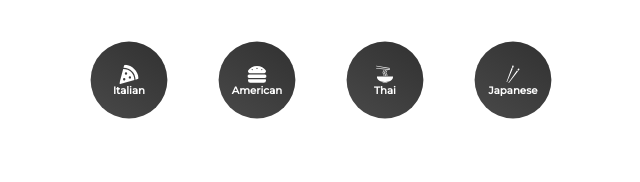
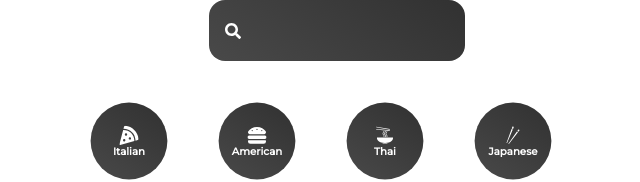
Before and after one commit to H4K3R13/Recipe-ReactApp, a React (Create React App) app: page /searched/1 in a window 1280 px wide. Shown: the top 182 px of the page, without its empty margins (303-943 px from the left). Built offline with nearby package versions, Linux system fonts and the light colour scheme; no server answers.

Commit message:
Search Bar 🔎

```diff
--- a/src/App.js
+++ b/src/App.js
@@ -1,10 +1,12 @@
 import Pages from './pages/Pages';
 import Category from './components/Category';
 import { BrowserRouter } from 'react-router-dom';
+import Search from './components/Search';
 function App() {
   return (
     <div className="App">
       <BrowserRouter>
+        <Search/>
         <Category/>
         <Pages/>
       </BrowserRouter>
--- /dev/null
+++ b/src/components/Search.jsx
@@ -0,0 +1,51 @@
+import styled from "styled-components"
+import {useState} from 'react';
+import { FaSearch } from "react-icons/fa";
+import { useNavigate } from "react-router-dom";
+function Search() {
+
+    const [input, setInput] = useState("");
+    const navigate = useNavigate();
+
+    const submitHandler = (e) =>{
+        e.preventDefault();
+        navigate("/searched/"+input);
+    };
+  return (
+   <FromStyle onSubmit={submitHandler}>
+    <div>
+    <FaSearch></FaSearch>
+    <input onChange={(e) => setInput(e.target.value)}  type="text" value={input} />
+    </div>
+   </FromStyle>
+  );
+}
+
+const FromStyle = styled.form`
+    margin:0rem 20rem;
+
+    div{
+        position: relative;
+        width:100%;
+    }
+    input{
+        border:none;
+        background: linear-gradient(35deg, #494949, #313131);
+        font-size: 1.5rem;
+        color:white;
+        padding: 1rem 3rem;
+        border: none;
+        border-radius: 1rem;
+        outline: none;
+        width:100%;
+    }
+    svg{
+        position:absolute;
+        top:50%;
+        left:0%;
+        transform:translate(100%,-50%);
+        color:white;
+    }
+`;
+
+export default Search
--- a/src/pages/Pages.jsx
+++ b/src/pages/Pages.jsx
@@ -1,12 +1,14 @@
 import React from 'react'
 import Home from './Home'
 import Cuisine from './Cuisine';
+import Searched from './Searched';
 import { Route, Routes } from 'react-router-dom'
 function Pages() {
   return (
     <Routes>
       <Route path='/' element={<Home/>}/>
       <Route path='/cuisine/:type' element={<Cuisine/>}/>
+      <Route path="/searched/:search" element={<Searched/>}/>
     </Routes>
   );
 }
--- /dev/null
+++ b/src/pages/Searched.jsx
@@ -0,0 +1,54 @@
+import React from 'react'
+import { useEffect, useState } from 'react';
+import { useParams } from 'react-router-dom';
+import styled from 'styled-components';
+function Searched() {
+    const [searchedRecipes, setSearchedRecipies] = useState([]);
+    let params = useParams();
+    const getSearched = async (name) => {
+        const data = await fetch(`https://api.spoonacular.com/recipes/complexSearch?apiKey=${process.env.REACT_APP_API_KEY}&query=${name}`);
+        const recipes = await data.json();
+        setSearchedRecipies(recipes.results);
+
+    };
+    useEffect(() => {
+        getSearched();
+
+    },[params.search]);
+
+  return (
+    <Grid>
+        {searchedRecipes.map((item)=>{
+            return(
+                <Card key={item.id}>
+                    <img src={item.image} alt={item.title}/>
+                    <h4>{item.title}</h4>
+                </Card>
+            )
+        })}
+    </Grid>
+  )
+}
+
+const Grid = styled.div`
+  display: grid;
+  grid-template-columns: repeat(auto-fit, minmax(20rem,1fr));
+  grid-gap; 4rem;
+`;
+
+const Card = styled.div`
+  img{
+    width:95%;
+    border-radius: 2rem;
+  }
+  a{
+    text-decoration:none;
+  }
+  h4{
+    text-align: center;
+    padding: 1rem;
+  }
+`;
+
+
+export default Searched
```
